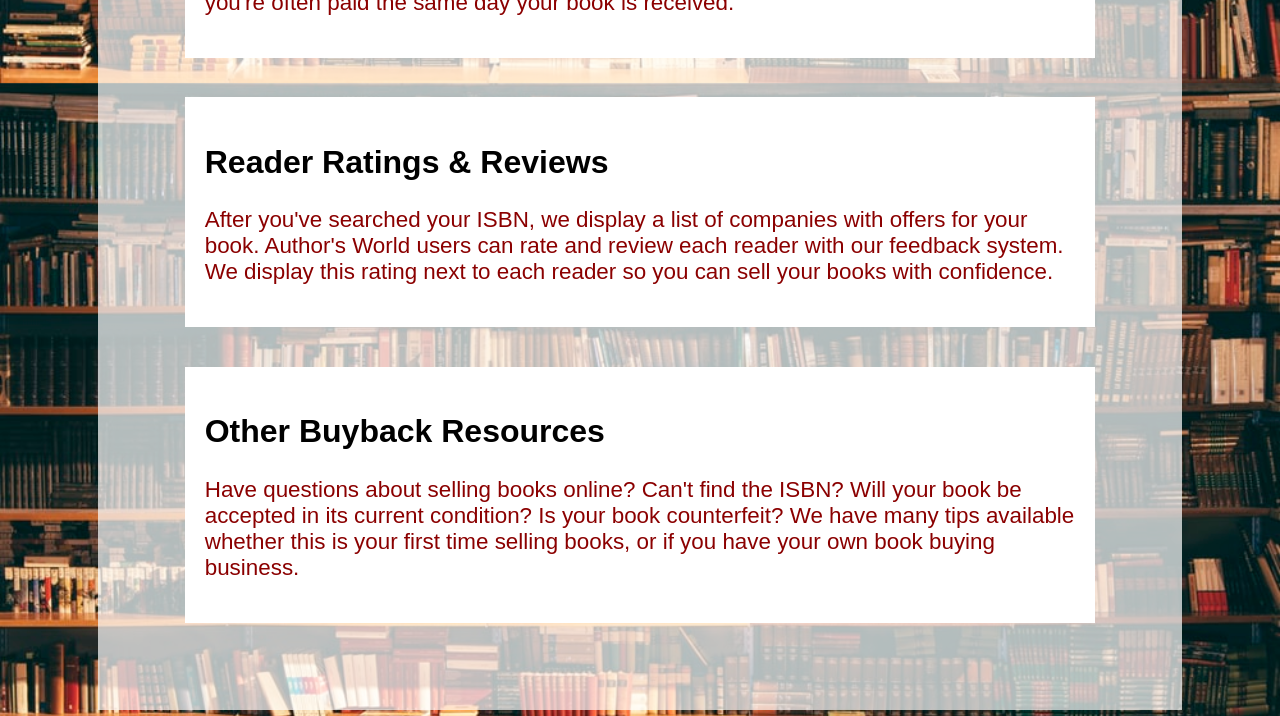
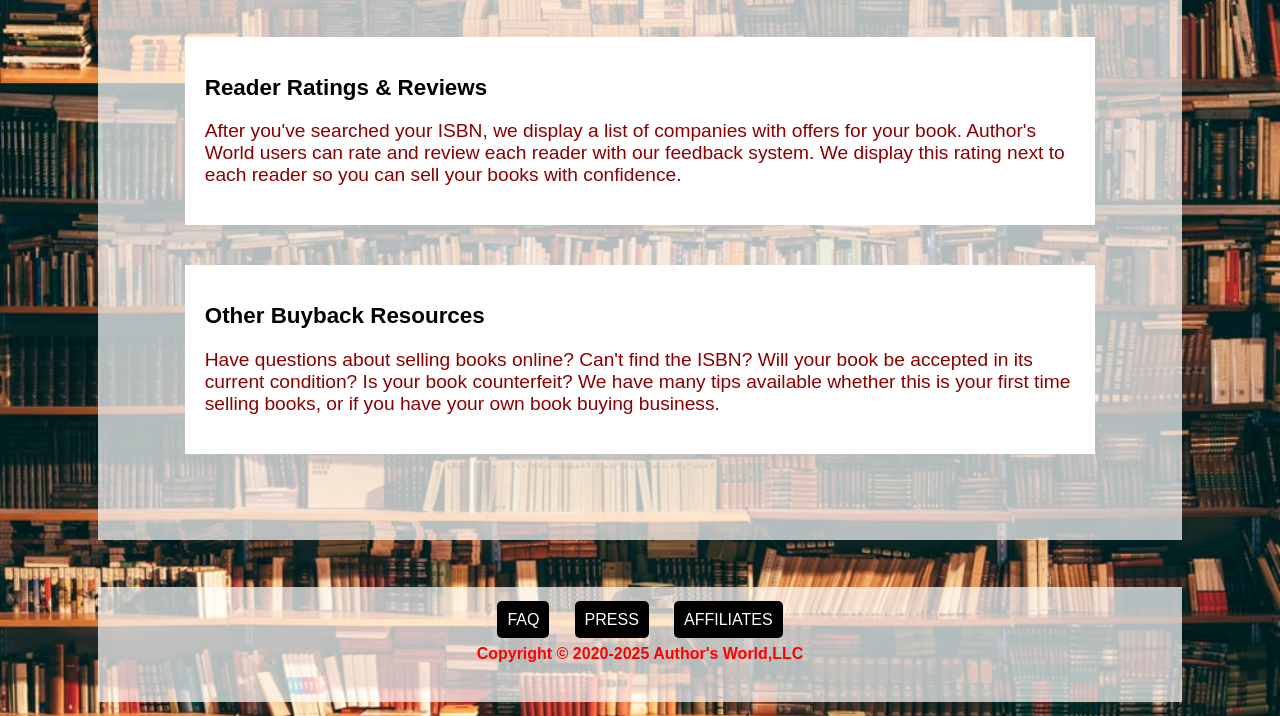
Before and after one commit to Pooja1309/Pooja1309.github.io, a plain HTML site: page index.html in a window 1280 px wide. Shown: the part 667-1383 px from the top of the page. Drawn offline with Linux system fonts and the light colour scheme.

Commit message:
Add files via upload

```diff
--- a/css/style.css
+++ b/css/style.css
@@ -11,7 +11,7 @@ header{
 
 h2{
 	color:#000000;
-	font-size:200%;
+	font-size:140%;
 	font-family:Arial;
 }
 
@@ -76,7 +76,7 @@ div{
 }
 
 p{
-	font-size:140%;
+	font-size:120%;
 	color:rgb(139,0,0);
 	font-family:sans-serif;
 }
```
